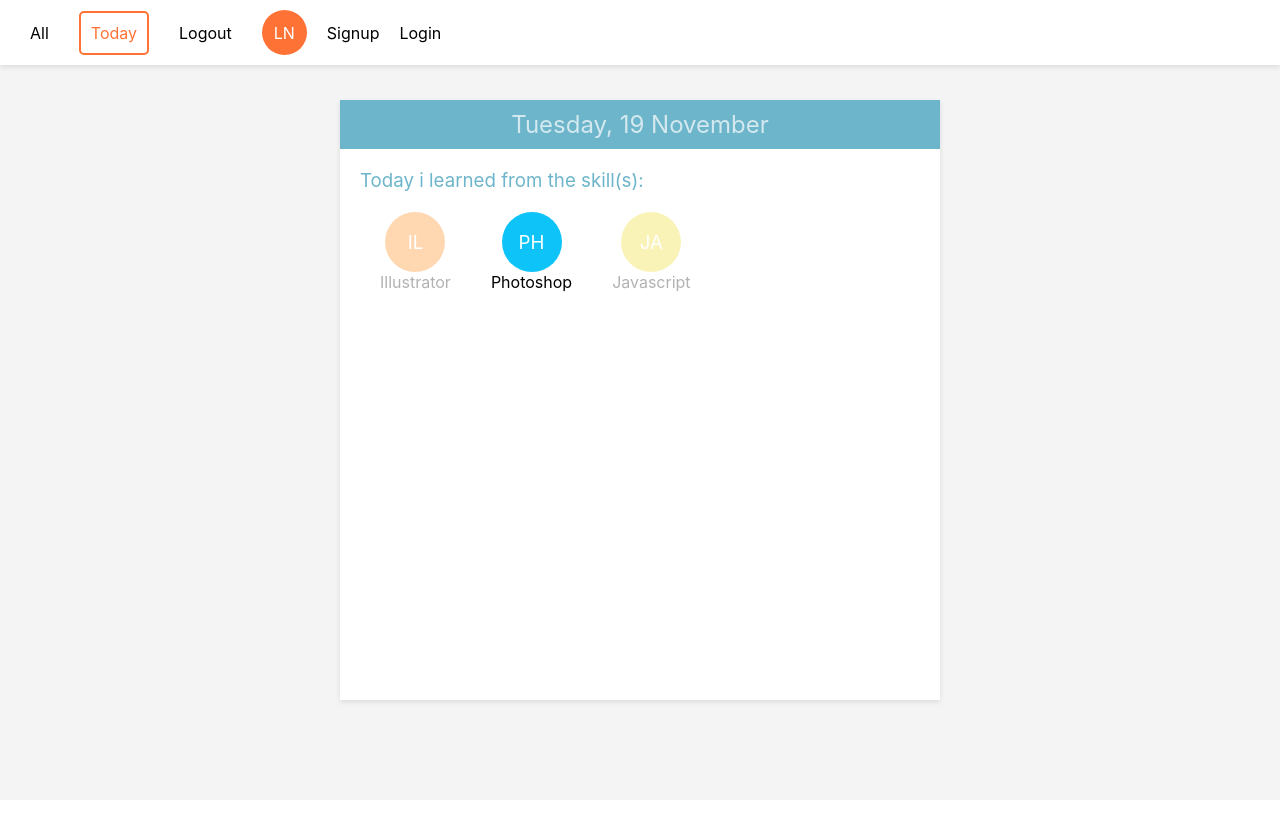
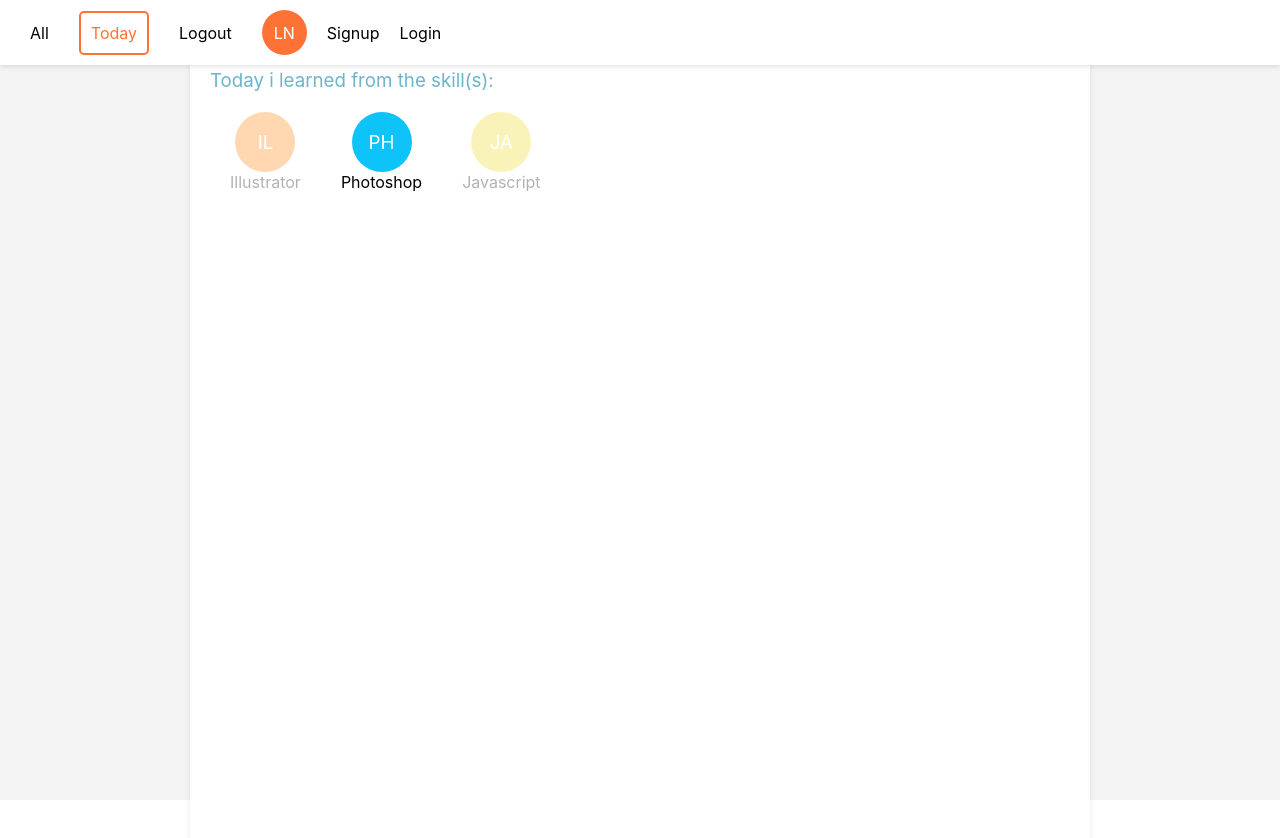
Before and after one commit to LaupWing/daily-achievements, a React (Create React App) app: page / in a window 1280 px wide. Shown: the top 838 px of the page. Before the commit the page ends 800 px from the top, so only its background shows below. Built offline with nearby package versions, Linux system fonts and the light colour scheme.

Commit message:
change some styling

```diff
--- a/src/index.css
+++ b/src/index.css
@@ -141,8 +141,9 @@ button{
 }
 
 .Dashboard .Today{
-    width: 600px;
-    height: 600px;
+    max-width: 900px;
+    height: 900px;
+    width: 75vw;
     background: white;
     box-shadow: var(--shadow);
 }
@@ -238,9 +239,15 @@ button{
 }
 
 .Today .today-learned{
-    width: 80%;
-    margin: auto;
+    width: 50%;
     margin-top: 20px;
+}
+.Today .today-learned h2{
+    background: transparent;
+    font-size: 1.2em;
+    opacity: 1;
+    color: var(--darkBlue-color);
+    text-align: left;
 }
 .Today .today-learned .newly-learned{
     margin-bottom: 10px;
--- a/src/today/TodayLearned.js
+++ b/src/today/TodayLearned.js
@@ -24,6 +24,7 @@ function TodayLearned({today, skill}) {
 
     return (
         <div className='today-learned'>
+            <h2>Categories and what i have learned today</h2>
             {categories && categories.map(c=>{
                 return(
                     <div className="newly-learned">
```
